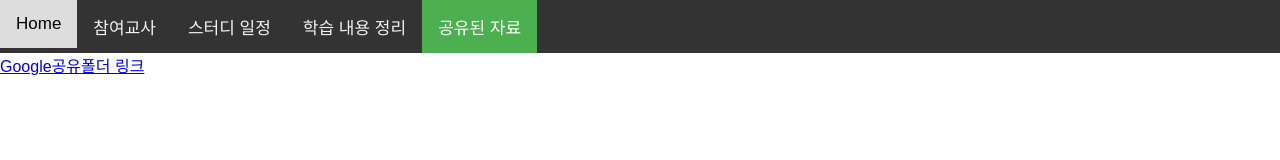
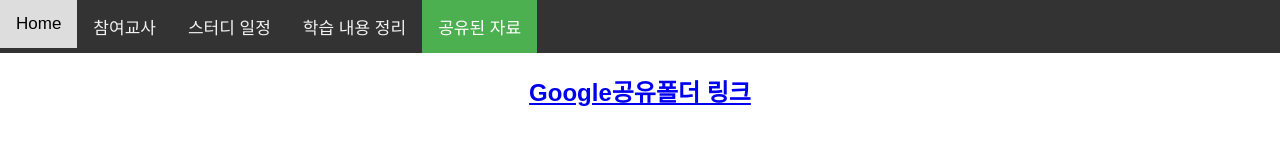
Before and after one commit to abcdwh/web12, a plain HTML site: page 4.html in a window 1280 px wide. Drawn offline with Linux system fonts and the light colour scheme.

Commit message:
Update 4.html

```diff
--- a/4.html
+++ b/4.html
@@ -48,7 +48,7 @@
 
 </div>
 
-  <a href="https://drive.google.com/drive/folders/1RfmiV6AMOBa2HfI9slHJuZ_DT59gqytb?usp=sharing">Google공유폴더 링크</a>
+ <center><h2> <a href="https://drive.google.com/drive/folders/1RfmiV6AMOBa2HfI9slHJuZ_DT59gqytb?usp=sharing">Google공유폴더 링크</a></h2></center>
 
 </body>
 </html>
```
